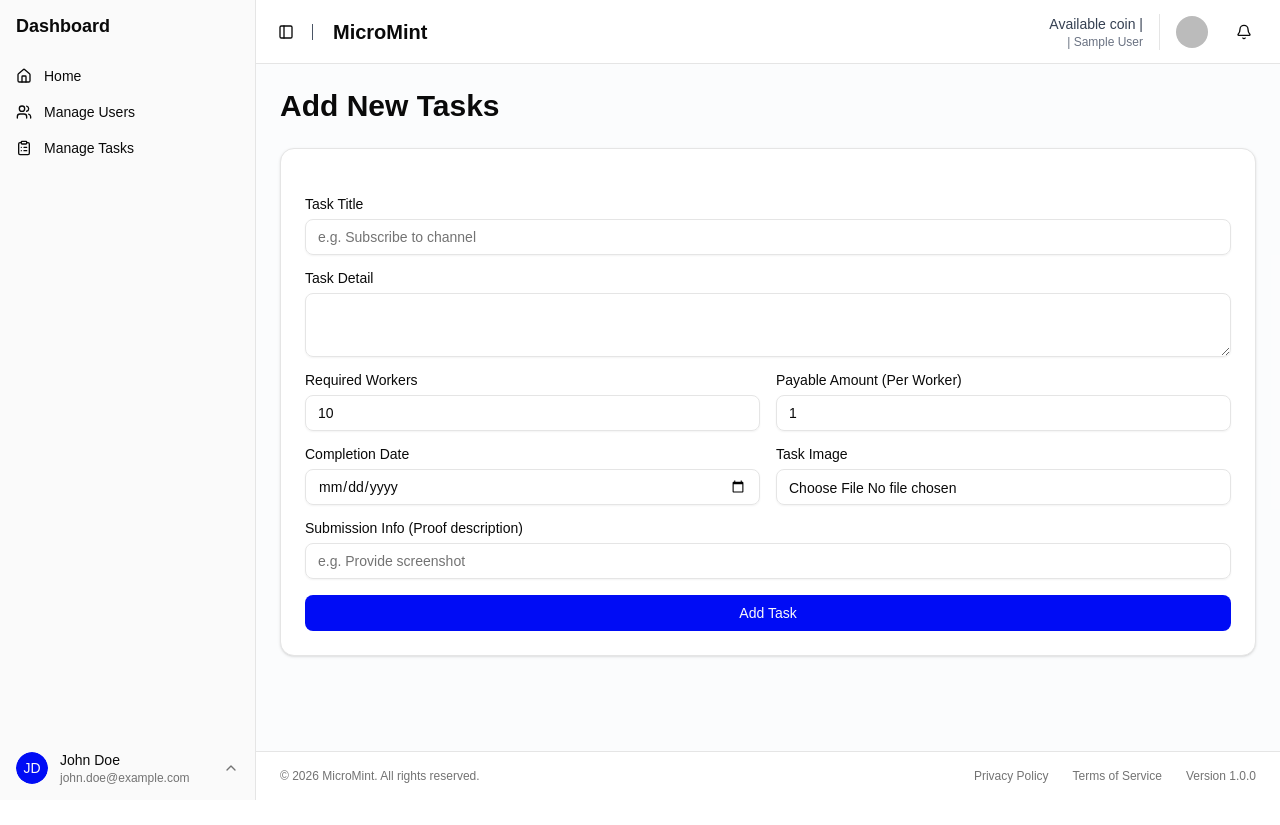
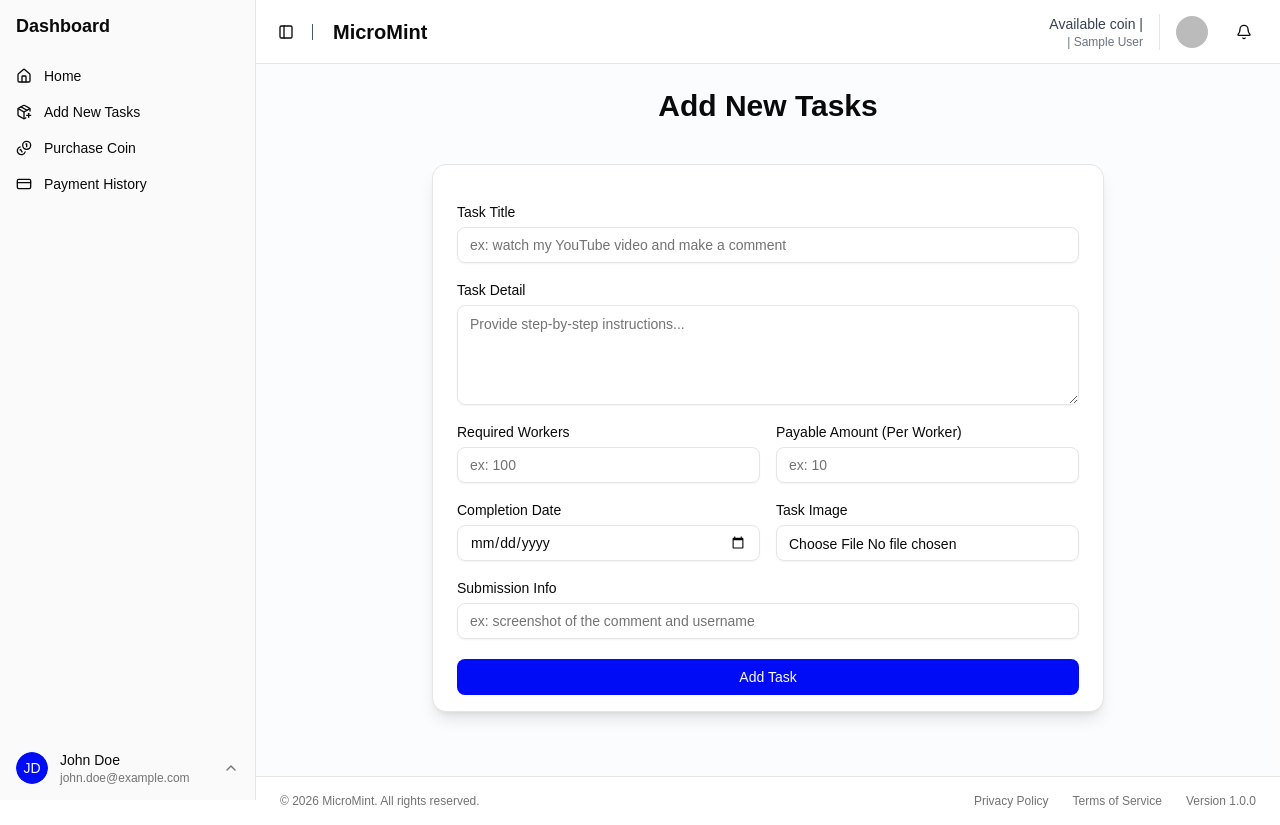
Before and after one commit to programmerjewel/MicroMint-frontend, a React (Vite) app: page /dashboard/add-tasks in a window 1280 px wide. Before the commit the page ends 800 px from the top, so only its background shows below. Built offline with nearby package versions, Linux system fonts and the light colour scheme; no server answers; sample sign-in values are in the browser's storage; a web font is replaced by a local one.

Commit message:
add new task with task form page on db, add axiosSecure hook

```diff
--- a/src/components/features/dashboard/buyer/AddTaskForm.jsx
+++ b/src/components/features/dashboard/buyer/AddTaskForm.jsx
@@ -1,114 +1,169 @@
-import React, { useState } from 'react';
-import { useNavigate } from "react-router-dom";
+import { useState } from 'react';
+import { useForm } from "react-hook-form";
 import { toast, Toaster } from "sonner";
 import { Card, CardContent} from "@/components/ui/card";
 import { Input } from "@/components/ui/input";
 import { Textarea } from "@/components/ui/textarea";
 import { Button } from "@/components/ui/button";
 import { Label } from "@/components/ui/label";
+import { uploadImage } from "@/utils/uploadImage";
+import useAuth from '@/hooks/useAuth';
+import useAxiosSecure from '@/hooks/useAxiosSecure';
+// import { useNavigate } from 'react-router-dom';
 
-const AddTaskForm = ({ availableCoins = 500, userEmail }) => {
-const navigate = useNavigate();
+const AddTaskForm = () => {
+  // const navigate = useNavigate();
+  const axiosSecure = useAxiosSecure();
+  const { user } = useAuth();
+
   const [loading, setLoading] = useState(false);
 
-  const handleAddTask = async (e) => {
-    e.preventDefault();
-    const form = e.target;
+  const {
+    register,
+    handleSubmit,
+    reset,
+    formState: { errors },
+  } = useForm();
 
-    // Extracting values directly from the form
-    const task_title = form.task_title.value;
-    const task_detail = form.task_detail.value;
-    const required_workers = parseInt(form.required_workers.value);
-    const payable_amount = parseFloat(form.payable_amount.value);
-    const completion_date = form.completion_date.value;
-    const submission_info = form.submission_info.value;
-
-    // Calculate Total Payable Amount
-    const total_payable_amount = required_workers * payable_amount;
-
-    // Validate Coin Availability
-    if (total_payable_amount > availableCoins) {
-      alert("Not available Coin. Purchase Coin");
-      return navigate("/dashboard/purchase-coin");
-    }
+  const onSubmit = async (data) => {
+    // 1. Check Coin Availability (Frontend Validation)
+    // Assuming 'user' object from useAuth includes 'coins' from your DB
+    // if (totalCost > (user?.coins || 0)) {
+    //   toast.error("Not enough coins! Please purchase more.");
+    //   return navigate("/dashboard/purchase-coin");
+    // }
+    const workers = parseInt(data.required_workers);
+    const amount = parseFloat(data.payable_amount);
+    const total_payable_amount = workers * amount;
 
     setLoading(true);
 
     try {
-      // Logic for Image Upload would go here (getting the URL)
-      const task_image_url = "https://placeholder-link-from-imgbb.com/image.png";
+      // 2. Upload Image using your Util
+      const imageFile = data.task_image[0];
+      const task_image_url = await uploadImage(imageFile);
 
-      // Prepare the Task Object
+      // 3. Prepare the Final Object
       const taskData = {
-        task_title,
-        task_detail,
-        required_workers,
-        payable_amount,
-        total_payable_amount,
-        completion_date,
-        submission_info,
-        task_image_url,
-        buyer_email: userEmail,
+        task_title: data.task_title,
+        task_detail: data.task_detail,
+        required_workers: parseInt(data.required_workers),
+        payable_amount: parseFloat(data.payable_amount),
+        total_payable_amount: total_payable_amount,
+        completion_date: data.completion_date,
+        submission_info: data.submission_info,
+        task_image_url: task_image_url,
+        buyer: {
+          email: user?.email,
+          name: user?.displayName,
+          image: user?.photoURL
+        }
       };
 
-      console.log("Saving Task and Reducing Buyer's coin:", taskData);
-
-      // Save to Collection & Reduce Coins (Backend Call)
-      // await fetch('/api/tasks', { method: 'POST', body: JSON.stringify(taskData) });
+      await axiosSecure.post('/tasks', taskData);
 
       toast.success("Task Added Successfully!");
-      form.reset();
-    } catch {
-      toast.error("Error adding task");
+      reset();
+
+    } catch (error) {
+      console.error("Submission Error:", error);
+      toast.error(error.response?.data?.message || "Error adding task");
     } finally {
       setLoading(false);
     }
   };
 
   return (
-    <Card>
+    <Card className="max-w-2xl mx-auto my-10 shadow-lg">
       <Toaster position="top-center" richColors />
       <CardContent>
-        <form onSubmit={handleAddTask} className="space-y-4">
+        <form onSubmit={handleSubmit(onSubmit)} className="space-y-5">
+
+          {/* Task Title */}
           <div className="space-y-2">
             <Label htmlFor="task_title">Task Title</Label>
-            <Input name="task_title" id="task_title" required placeholder="e.g. Subscribe to channel" />
+            <Input
+              {...register("task_title", { required: "Title is required" })}
+              id="task_title"
+              placeholder="ex: watch my YouTube video and make a comment"
+            />
+            {errors.task_title && <span className="text-red-500 text-sm">{errors.task_title.message}</span>}
           </div>
 
+          {/* Task Detail */}
           <div className="space-y-2">
             <Label htmlFor="task_detail">Task Detail</Label>
-            <Textarea name="task_detail" id="task_detail" required />
+            <Textarea
+              {...register("task_detail", { required: "Detailed description is required" })}
+              id="task_detail"
+              placeholder="Provide step-by-step instructions..."
+              className="min-h-25"
+            />
+            {errors.task_detail && <span className="text-red-500 text-sm">{errors.task_detail.message}</span>}
           </div>
 
-          <div className="grid grid-cols-2 gap-4">
+          <div className="grid grid-cols-1 md:grid-cols-2 gap-4">
+            {/* Required Workers */}
             <div className="space-y-2">
               <Label htmlFor="required_workers">Required Workers</Label>
-              <Input name="required_workers" id="required_workers" type="number" required defaultValue="10" />
+              <Input
+                {...register("required_workers", { required: true, min: 1 })}
+                id="required_workers"
+                type="number"
+                placeholder="ex: 100"
+              />
             </div>
+            {/* Payable Amount */}
             <div className="space-y-2">
               <Label htmlFor="payable_amount">Payable Amount (Per Worker)</Label>
-              <Input name="payable_amount" id="payable_amount" type="number" step="0.01" required defaultValue="1" />
+              <Input
+                {...register("payable_amount", { required: true, min: 0.01 })}
+                id="payable_amount"
+                type="number"
+                step="0.01"
+                placeholder="ex: 10"
+              />
             </div>
           </div>
 
-          <div className="grid grid-cols-2 gap-4">
+
+
+          <div className="grid grid-cols-1 md:grid-cols-2 gap-4">
+            {/* Completion Date */}
             <div className="space-y-2">
               <Label htmlFor="completion_date">Completion Date</Label>
-              <Input name="completion_date" id="completion_date" type="date" required />
+              <Input
+                {...register("completion_date", { required: "Date is required" })}
+                id="completion_date"
+                type="date"
+              />
             </div>
+
+            {/* Task Image */}
             <div className="space-y-2">
               <Label htmlFor="task_image">Task Image</Label>
-              <Input name="task_image" id="task_image" type="file" required accept="image/*" />
+              <Input
+                {...register("task_image", { required: "Image is required" })}
+                id="task_image"
+                type="file"
+                accept="image/*"
+              />
+              {errors.task_image && <span className="text-red-500 text-sm">{errors.task_image.message}</span>}
             </div>
           </div>
 
+          {/* Submission Info */}
           <div className="space-y-2">
-            <Label htmlFor="submission_info">Submission Info (Proof description)</Label>
-            <Input name="submission_info" id="submission_info" required placeholder="e.g. Provide screenshot" />
+            <Label htmlFor="submission_info">Submission Info</Label>
+            <Input
+              {...register("submission_info", { required: "Proof requirements are required" })}
+              id="submission_info"
+              placeholder="ex: screenshot of the comment and username"
+            />
           </div>
 
           <Button type="submit" className="w-full" disabled={loading}>
-            {loading ? "Processing..." : "Add Task"}
+            {loading ? "Processing Task..." : "Add Task"}
           </Button>
 
         </form>
--- a/src/components/ui/card.jsx
+++ b/src/components/ui/card.jsx
@@ -10,7 +10,7 @@ function Card({
     <div
       data-slot="card"
       className={cn(
-        "bg-card text-card-foreground flex flex-col gap-6 rounded-xl border py-6 shadow-sm",
+        "bg-card text-card-foreground flex flex-col gap-6 rounded-xl border py-4 shadow-sm",
         className
       )}
       {...props} />
--- a/src/context/AuthContext.jsx
+++ b/src/context/AuthContext.jsx
@@ -9,8 +9,7 @@ import {
   updateProfile,
 } from "firebase/auth";
 import auth from "@/firebase/firebase.init";
-import axiosInstance from "@/lib/axios";
-import axios from "axios";
+import { axiosSecure } from "@/hooks/useAxiosSecure";
 
 const AuthContext = createContext(null);
 
@@ -52,7 +51,7 @@ export const AuthProvider = ({ children }) => {
     setLoading(true);
     try {
       await signOut(auth);
-      await axiosInstance.post("/logout");
+      await axiosSecure.post("/logout");
       setUser(null);
     } catch (error) {
       console.error("Logout error:", error);
@@ -72,8 +71,8 @@ export const AuthProvider = ({ children }) => {
             email: currentUser.email,
           };
 
-          await axios.post(`${import.meta.env.VITE_API_URL}/users/${currentUser.email}`, userInfo);
-          await axiosInstance.post("/jwt", { email: currentUser.email });
+          await axiosSecure.post(`/users/${currentUser.email}`, userInfo);
+          await axiosSecure.post("/jwt", { email: currentUser.email });
         } catch (err) {
           console.error("Auth Sync Error:", err);
         }
--- /dev/null
+++ b/src/hooks/useAxiosSecure.js
@@ -0,0 +1,34 @@
+// useAxiosSecure.js
+import axios from 'axios';
+import { useNavigate } from 'react-router-dom';
+import useAuth from './useAuth';
+import { useEffect } from 'react';
+
+// Export the instance for use in AuthProvider (where hooks can't be used)
+export const axiosSecure = axios.create({
+  baseURL: import.meta.env.VITE_API_URL,
+  withCredentials: true,
+});
+
+const useAxiosSecure = () => {
+  const navigate = useNavigate();
+  const { logoutUser } = useAuth(); // Ensure name matches AuthProvider
+
+  useEffect(() => {
+    const interceptor = axiosSecure.interceptors.response.use(
+      (res) => res,
+      async (error) => {
+        if (error.response && (error.response.status === 401 || error.response.status === 403)) {
+          await logoutUser();
+          navigate('/login');
+        }
+        return Promise.reject(error);
+      }
+    );
+
+    return () => axiosSecure.interceptors.response.eject(interceptor);
+  }, [logoutUser, navigate]);
+
+  return axiosSecure;
+};
+export default useAxiosSecure;
--- a/src/layouts/dashboard/shared/DashboardSidebar.jsx
+++ b/src/layouts/dashboard/shared/DashboardSidebar.jsx
@@ -62,7 +62,7 @@ const menuItemsArr = {
 
 // 👇 dummy user data (replace later with backend/AuthContext)
 const user = {
-  role: "admin", // worker | buyer | admin
+  role: "buyer", // worker | buyer | admin
   name: "John Doe",
   email: "john.doe@example.com",
   avatar: "",
--- a/src/lib/axios.js
+++ /dev/null
@@ -1,9 +0,0 @@
-
-import axios from "axios";
-
-const axiosInstance = axios.create({
-  baseURL: import.meta.env.VITE_API_URL,
-  withCredentials: true, // sends the HttpOnly cookie automatically on every request
-});
-
-export default axiosInstance;
--- a/src/pages/dashboard/buyer/AddTasksPage.jsx
+++ b/src/pages/dashboard/buyer/AddTasksPage.jsx
@@ -5,7 +5,7 @@ import DashboardSectionHeader from "@/components/ui/dashboard-section-header";
 const AddTasksPage = () => {
   return (
    <section>
-    <DashboardSectionHeader title='Add New Tasks'/>
+    <DashboardSectionHeader title='Add New Tasks' className="text-center"/>
     <AddTaskForm/>
    </section>
   );
```
